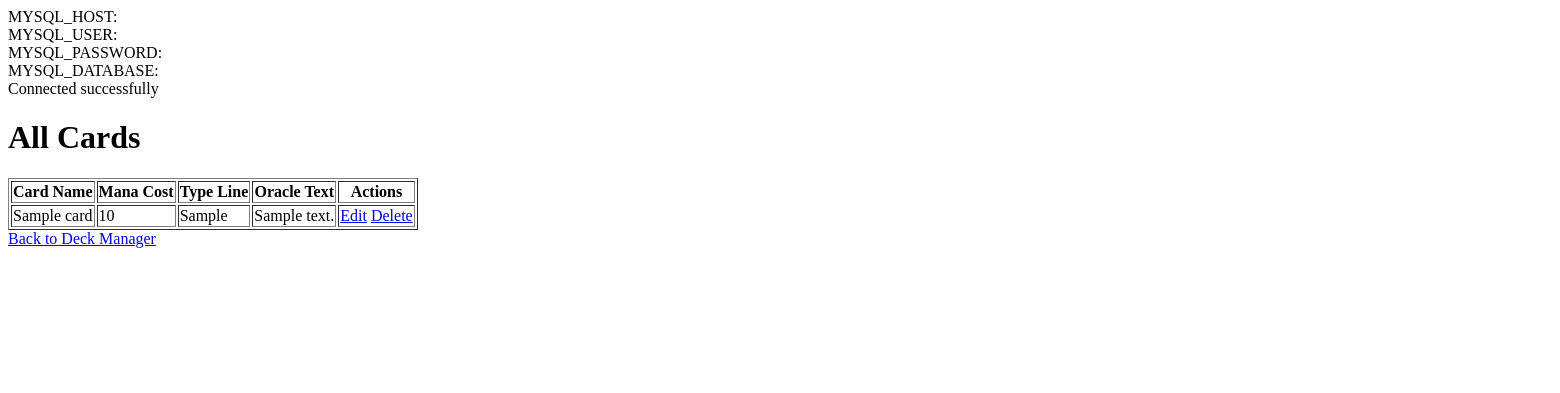
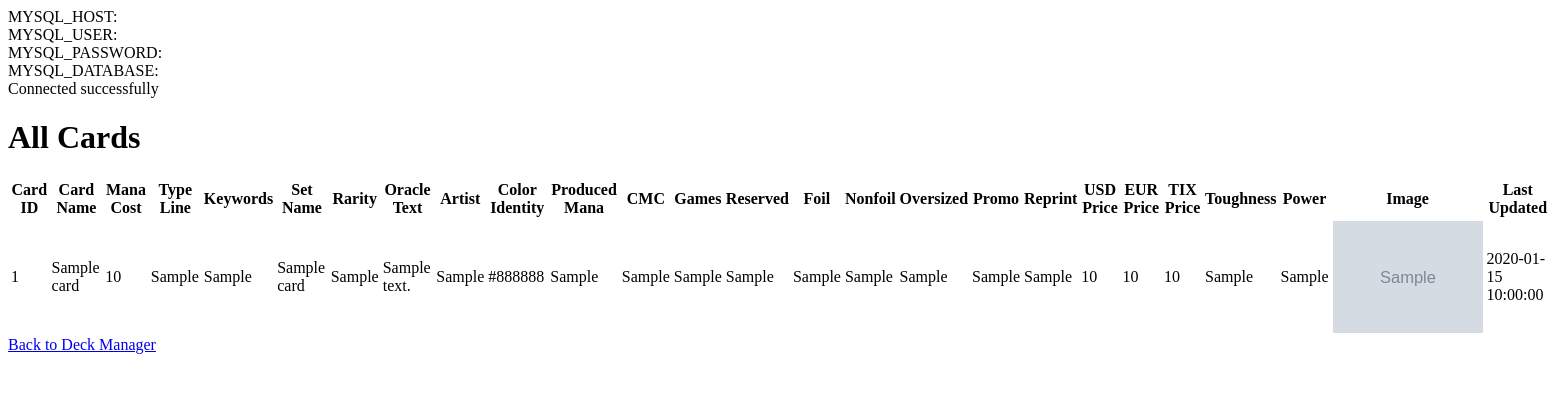
Before and after one commit to jhelgodt/mtg-deck-manager, a PHP site: page /all_cards.php in a window 1560 px wide. Shown: the top 393 px of the page. Run offline with PHP 8.4, Linux system fonts and the light colour scheme; tables that the repository leaves empty or names only in its code hold one stand-in row (values such as "Sample post"); grey boxes marked "Sample" are stand-in pictures.

Commit message:
feat: improve card table design with external CSS styling
- Added external CSS file `styles.css` in `assets/css/`:
  - Enhanced table styling with borders, padding, and hover effects.
  - Added alternating row colors for better readability.
  - Styled headings and links for consistency.
- Updated `all_cards.php`:
  - Linked to the external CSS file for styling.
  - Displayed card images directly in the table using the `image_uri` field.
  - Handled `null` values in table cells to prevent deprecation warnings.
- Improved visual clarity and usability of the card table.

```diff
--- a/src/all_cards.php
+++ b/src/all_cards.php
@@ -22,32 +22,77 @@
     <h1>All Cards</h1>
 
     <!-- Tabell med alla kort -->
-    <table border="1">
+    <table>
         <thead>
             <tr>
+                <th>Card ID</th>
                 <th>Card Name</th>
                 <th>Mana Cost</th>
                 <th>Type Line</th>
+                <th>Keywords</th>
+                <th>Set Name</th>
+                <th>Rarity</th>
                 <th>Oracle Text</th>
-                <th>Actions</th>
+                <th>Artist</th>
+                <th>Color Identity</th>
+                <th>Produced Mana</th>
+                <th>CMC</th>
+                <th>Games</th>
+                <th>Reserved</th>
+                <th>Foil</th>
+                <th>Nonfoil</th>
+                <th>Oversized</th>
+                <th>Promo</th>
+                <th>Reprint</th>
+                <th>USD Price</th>
+                <th>EUR Price</th>
+                <th>TIX Price</th>
+                <th>Toughness</th>
+                <th>Power</th>
+                <th>Image</th>
+                <th>Last Updated</th>
             </tr>
         </thead>
         <tbody>
             <?php foreach ($cards as $card): ?>
                 <tr>
-                    <td><?= htmlspecialchars($card['card_name']) ?></td>
-                    <td><?= htmlspecialchars($card['mana_cost']) ?></td>
-                    <td><?= htmlspecialchars($card['type_line']) ?></td>
-                    <td><?= htmlspecialchars($card['oracle_text']) ?></td>
+                    <td><?= htmlspecialchars($card['card_id'] ?? '') ?></td>
+                    <td><?= htmlspecialchars($card['card_name'] ?? '') ?></td>
+                    <td><?= htmlspecialchars($card['mana_cost'] ?? '') ?></td>
+                    <td><?= htmlspecialchars($card['type_line'] ?? '') ?></td>
+                    <td><?= htmlspecialchars($card['keywords'] ?? '') ?></td>
+                    <td><?= htmlspecialchars($card['set_name'] ?? '') ?></td>
+                    <td><?= htmlspecialchars($card['rarity'] ?? '') ?></td>
+                    <td><?= htmlspecialchars($card['oracle_text'] ?? '') ?></td>
+                    <td><?= htmlspecialchars($card['artist'] ?? '') ?></td>
+                    <td><?= htmlspecialchars($card['color_identity'] ?? '') ?></td>
+                    <td><?= htmlspecialchars($card['produced_mana'] ?? '') ?></td>
+                    <td><?= htmlspecialchars($card['cmc'] ?? '') ?></td>
+                    <td><?= htmlspecialchars($card['games'] ?? '') ?></td>
+                    <td><?= htmlspecialchars($card['reserved'] ?? '') ?></td>
+                    <td><?= htmlspecialchars($card['foil'] ?? '') ?></td>
+                    <td><?= htmlspecialchars($card['nonfoil'] ?? '') ?></td>
+                    <td><?= htmlspecialchars($card['oversized'] ?? '') ?></td>
+                    <td><?= htmlspecialchars($card['promo'] ?? '') ?></td>
+                    <td><?= htmlspecialchars($card['reprint'] ?? '') ?></td>
+                    <td><?= htmlspecialchars($card['usd_price'] ?? '') ?></td>
+                    <td><?= htmlspecialchars($card['eur_price'] ?? '') ?></td>
+                    <td><?= htmlspecialchars($card['tix_price'] ?? '') ?></td>
+                    <td><?= htmlspecialchars($card['toughness'] ?? '') ?></td>
+                    <td><?= htmlspecialchars($card['power'] ?? '') ?></td>
                     <td>
-                        <a href="edit_card.php?card_id=<?= $card['card_id'] ?>">Edit</a>
-                        <a href="delete_card.php?card_id=<?= $card['card_id'] ?>" onclick="return confirm('Are you sure?')">Delete</a>
+                        <?php if (!empty($card['image_uri'])): ?>
+                            <img src="<?= htmlspecialchars($card['image_uri']) ?>" alt="Card Image" width="150">
+                        <?php else: ?>
+                            No Image
+                        <?php endif; ?>
                     </td>
+                    <td><?= htmlspecialchars($card['last_updated'] ?? '') ?></td>
                 </tr>
             <?php endforeach; ?>
         </tbody>
     </table>
 
-    <a href="index.php">Back to Deck Manager</a>
+    <a href="../index.php">Back to Deck Manager</a>
 </body>
 </html>
```
Also changed, not shown: src/assets/css/style.css (added, +52 -0 lines).
